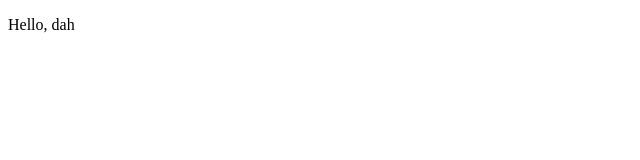
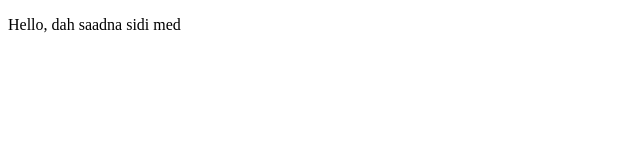
Before and after one commit to sidi215/git_test, a plain HTML site: page index.html in a window 1280 px wide. Shown: the whole page, without its empty margins (0-640 px from the left). Drawn offline with Linux system fonts and the light colour scheme.

Commit message:
Update index.html

```diff
--- a/index.html
+++ b/index.html
@@ -6,6 +6,6 @@
     <title>Document</title>
 </head>
 <body>
-    <p>Hello, dah</p>
+    <p>Hello, dah saadna sidi med</p>
 </body>
 </html>
```
